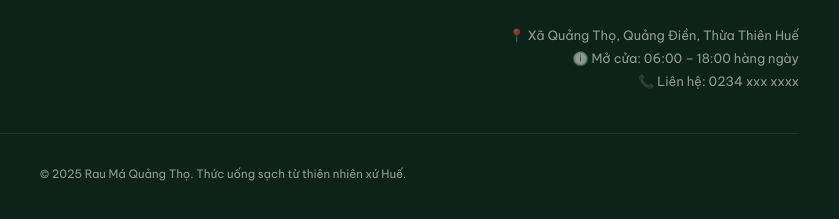
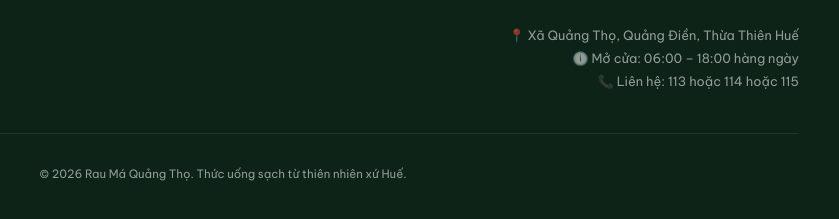
Before and after one commit to phucbao3k/raumania, a plain HTML site: page index.html in a window 1280 px wide. Shown: the part 5613-5832 px from the top of the page, 417-1256 px from the left. Drawn offline with nearby package versions, Linux system fonts and the light colour scheme; a web font is replaced by a local one.

Commit message:
Update contact number and copyright year in footer

```diff
--- a/index.html
+++ b/index.html
@@ -1066,10 +1066,10 @@
     <div class="footer-info">
       <p>📍 Xã Quảng Thọ, Quảng Điền, Thừa Thiên Huế</p>
       <p>🕕 Mở cửa: 06:00 – 18:00 hàng ngày</p>
-      <p>📞 Liên hệ: 0234 xxx xxxx</p>
+      <p>📞 Liên hệ: 113 hoặc 114 hoặc 115</p>
     </div>
     <div class="footer-copy">
-      © 2025 Rau Má Quảng Thọ. Thức uống sạch từ thiên nhiên xứ Huế.
+      © 2026 Rau Má Quảng Thọ. Thức uống sạch từ thiên nhiên xứ Huế.
     </div>
   </footer>
 
```
